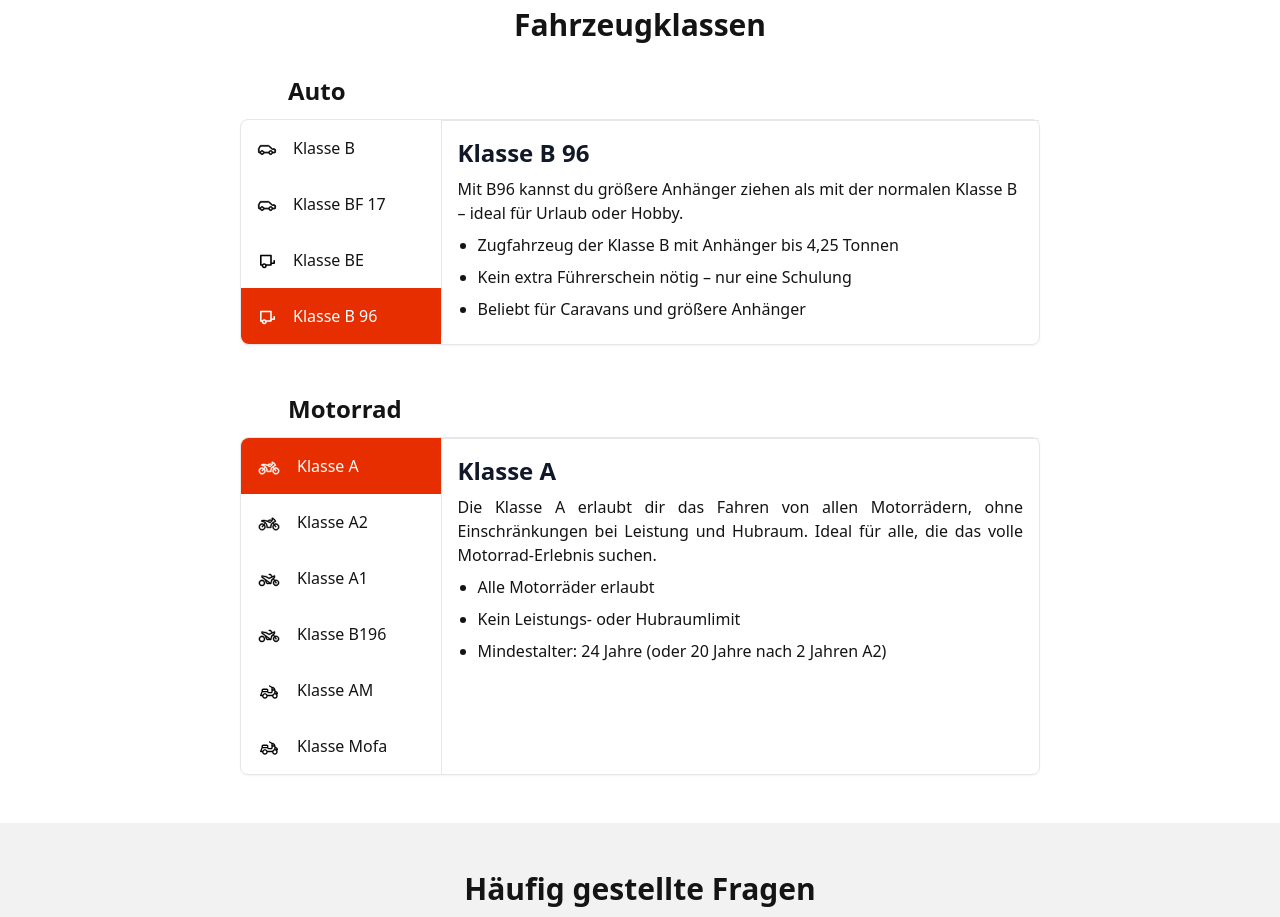
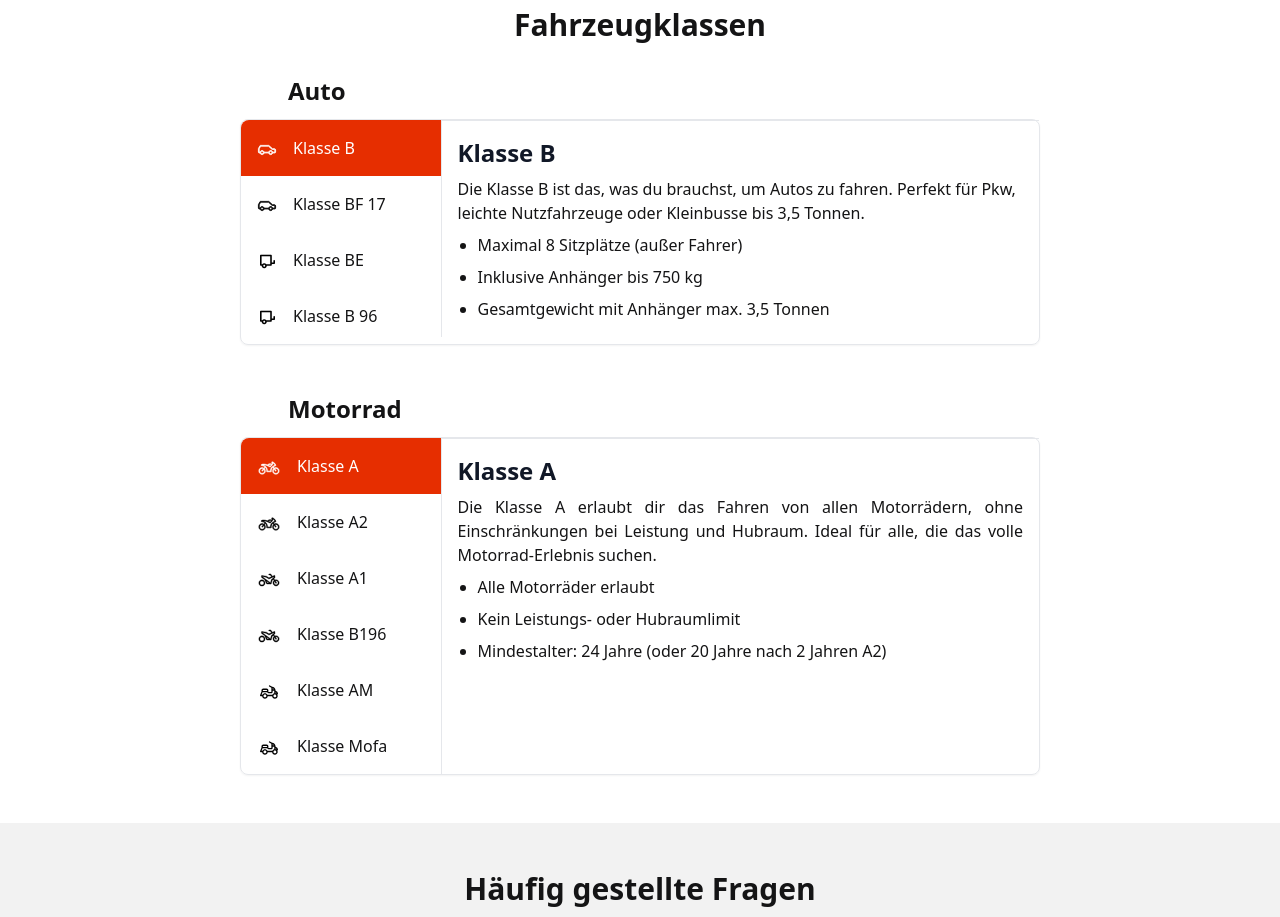
Before and after one commit to PHaerter/fahrschule, a Next.js app: page / in a window 1280 px wide. Shown: the part 1280-2197 px from the top of the page. Built offline with nearby package versions, Linux system fonts and the light colour scheme.

Commit message:
change default FahrzeugklasseAuto

```diff
--- a/src/app/_components/Fahrzeugklassen/FahrzeugklassenAuto.tsx
+++ b/src/app/_components/Fahrzeugklassen/FahrzeugklassenAuto.tsx
@@ -7,7 +7,7 @@ import React from "react";
 
 //TODO change default to B
 export default function FahrzeugklassenAuto() {
-  const [activeTab, setActiveTab] = useState("B96");
+  const [activeTab, setActiveTab] = useState("B");
   const [hoveredTab, setHoveredTab] = useState<string | null>(null);
 
   const bottomButtonRef = useRef<HTMLButtonElement | null>(null);
```
